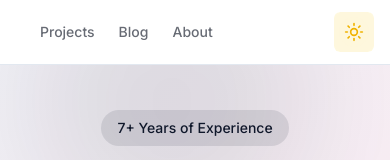
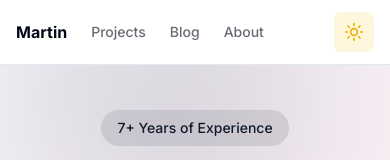
Before and after one commit to martinadamsdev/portfolio, a Next.js app: page / in a window 390 px wide. Shown: the top 160 px of the page. Built offline with nearby package versions, Linux system fonts and the light colour scheme; no server answers.

Commit message:
fix: improve navbar link accessibility
- Add aria-label to home link for screen readers
- Ensure logo text is always visible on all screen sizes
- Resolve 'Links do not have a discernible name' accessibility issue

```diff
--- a/src/components/layout/navbar.tsx
+++ b/src/components/layout/navbar.tsx
@@ -22,8 +22,8 @@ export function Navbar() {
     <header className="sticky top-0 z-50 w-full border-b border-border bg-background/95 backdrop-blur-sm">
       <div className="container flex h-16 items-center">
         <div className="mr-4 flex">
-          <Link href="/" className="mr-6 flex items-center space-x-2">
-            <span className="font-bold hidden sm:inline">
+          <Link href="/" className="mr-6 flex items-center space-x-2" aria-label="Martin - Home">
+            <span className="font-bold">
               Martin
             </span>
           </Link>
```
